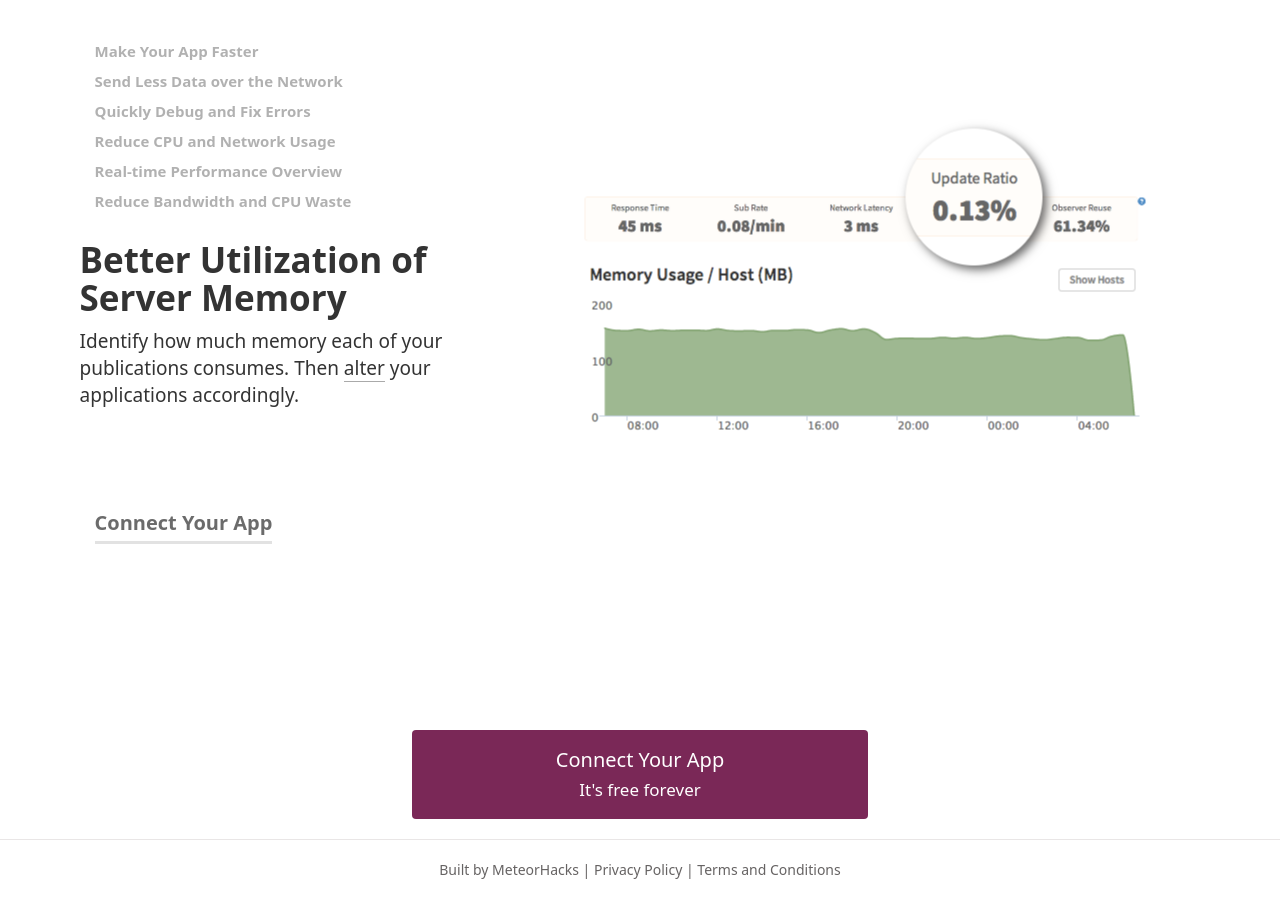
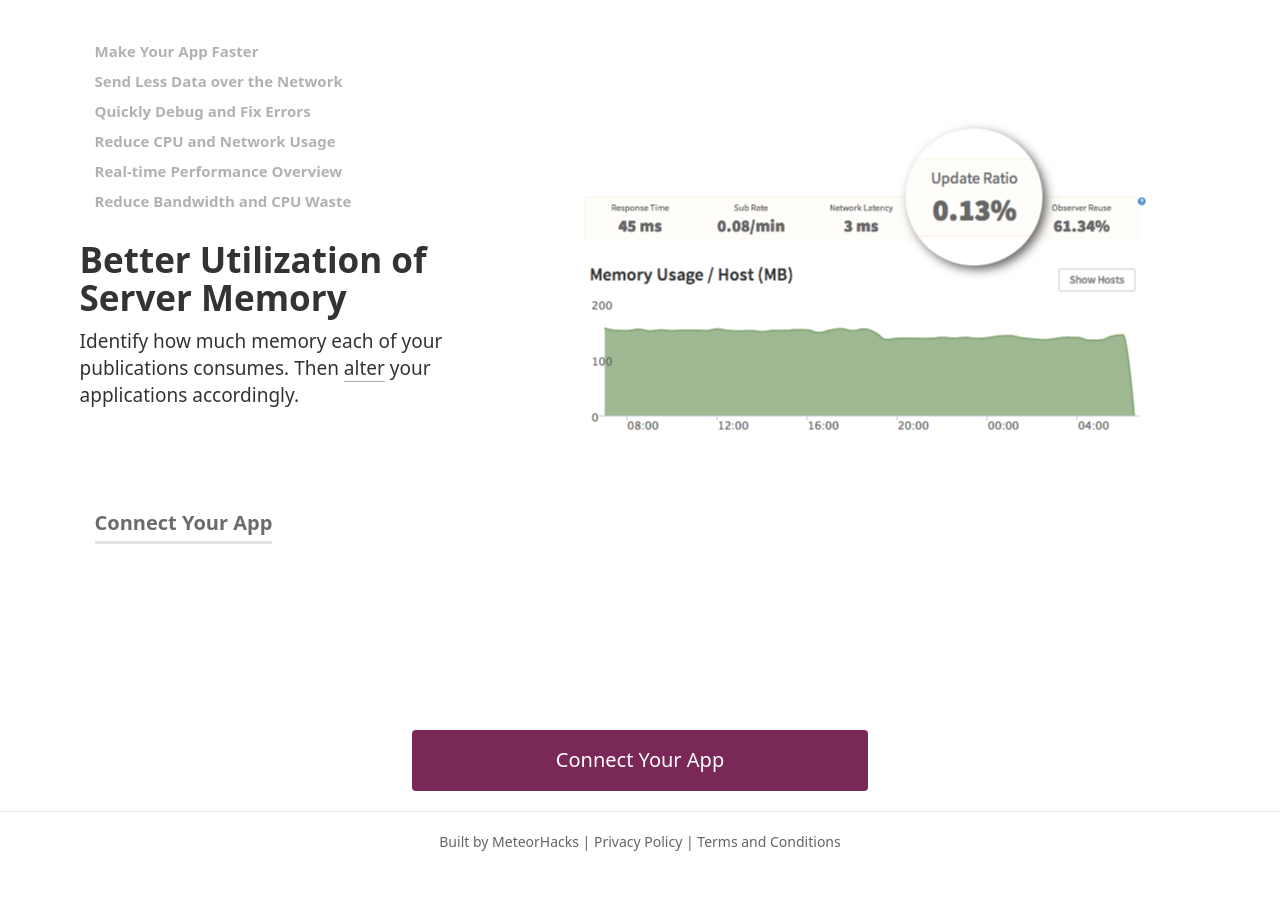
Before and after one commit to kadiraio/kadiraio.github.io, a Jekyll site: the page built from index.html, in a window 1280 px wide and 900 px high, scrolled down 6989 px. Built offline with Jekyll 4.4.1, drawn with Linux system fonts in a browser that asks for light colours; the list of posts is cut into pages by our own code; after the commit the page ends 7861 px from its top, so only the background shows below that.

Commit message:
Update home.html

```diff
--- a/_layouts/home.html
+++ b/_layouts/home.html
@@ -209,8 +209,7 @@
   <div class="connect-app">
     <div class="container">
       <a href="https://ui.kadira.io/sign-up" class="btn">
-        Connect Your App<br>
-        <small>It's free forever</small>
+        Connect Your App
       </a>
     </div>
   </div>
```
